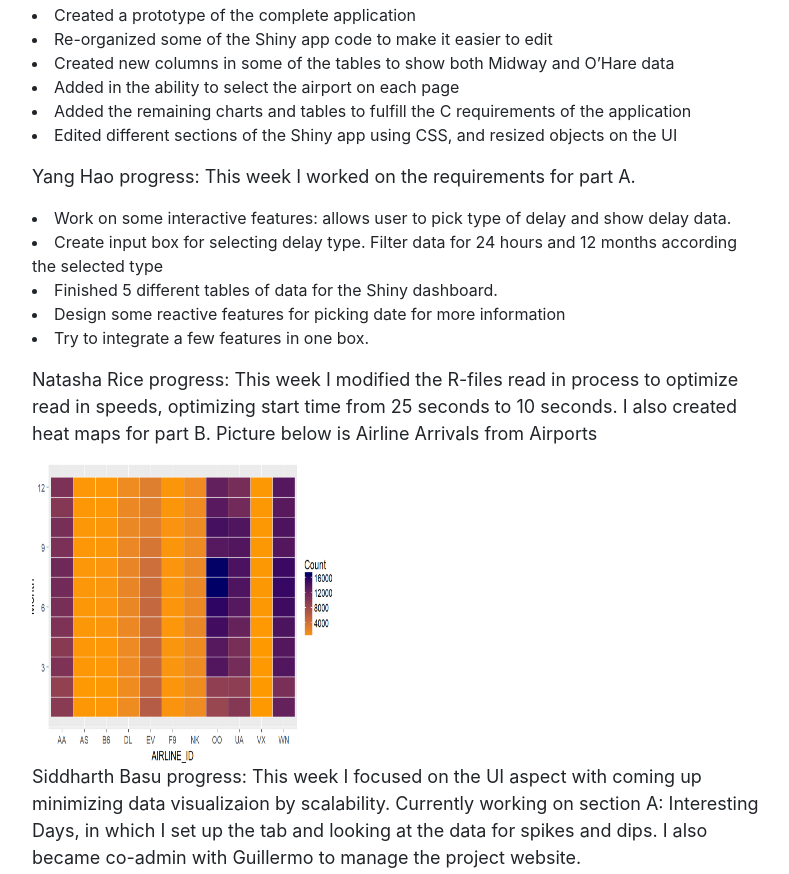
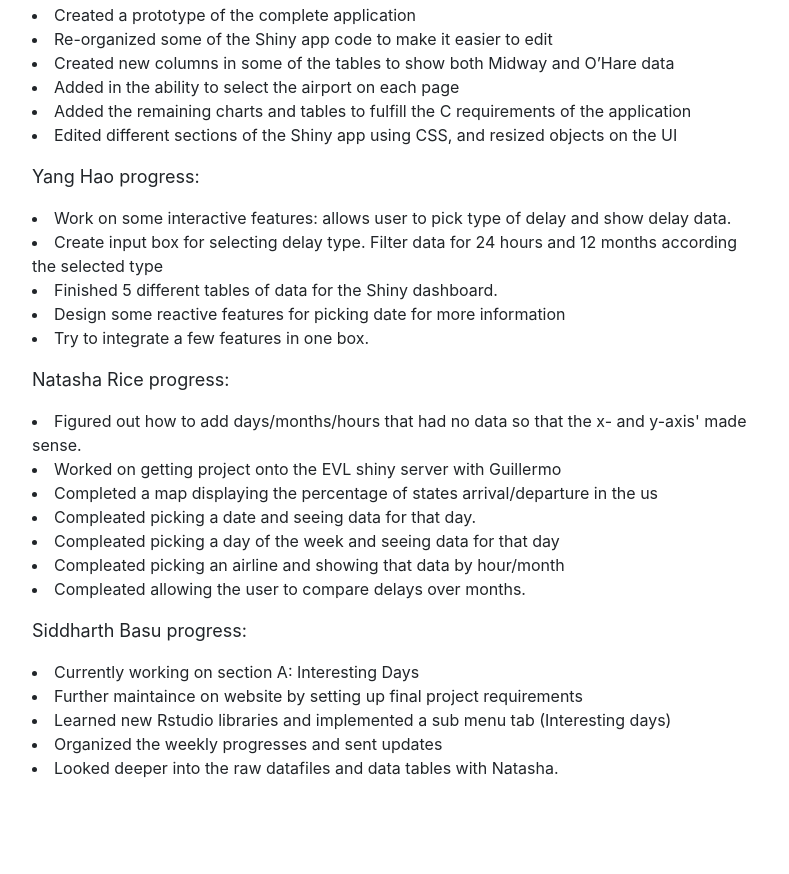
Before and after one commit to guillermokrh/CS-424---Project-2-Website, a website with bundled scripts: page index.html in a window 1280 px wide. Shown: the part 3075-3949 px from the top of the page, without its empty margins (243-1032 px from the left). Built offline with nearby package versions, Linux system fonts and the light colour scheme; a web font is replaced by a local one.

Commit message:
Natasha's and Sid' Progress
March 16th, 2018

```diff
--- a/index.html
+++ b/index.html
@@ -38,7 +38,7 @@
           Menu
           <i class="fa fa-bars"></i>
         </button>
-        <div class="collapse navbar-collapse" id="navbarResponsive">
+         <div class="collapse navbar-collapse" id="navbarResponsive">
           <ul class="navbar-nav ml-auto">
             <li class="nav-item">
               <a class="nav-link js-scroll-trigger" href="#description">Progress</a>
@@ -143,7 +143,7 @@
                 <li> Added the remaining charts and tables to fulfill the C requirements of the application </li>
                 <li> Edited different sections of the Shiny app using CSS, and resized objects on the UI </li>
             </p>
-                <p>Yang Hao progress: This week I worked on the requirements for part A.
+                <p>Yang Hao progress:
 
                   <li>Work on some interactive features: allows user to pick type of delay and show delay data. </li>
                   <li>Create input box for selecting delay type. Filter data for 24 hours and 12 months according the selected type</li>
@@ -151,13 +151,28 @@
                   <li>Design some reactive features for picking date for more information</li>
               <li>Try to integrate a few features in one box. </li>
             </p>
-            <p>Natasha Rice progress:  This week I modified the R-files read in process to optimize read in speeds, optimizing start time from 25 seconds to 10 seconds. I also created heat maps for part B.
-            Picture below is Airline Arrivals from Airports</p>
+            <p>Natasha Rice progress:
+                <li>Figured out how to add days/months/hours that had no data so that the x- and y-axis' made sense.</li>
+                <li>Worked on getting project onto the EVL shiny server with Guillermo </li>
+                <li>Completed a map displaying the percentage of states arrival/departure in the us</li>
+                <li>Compleated picking a date and seeing data for that day.</li>
+                <li>Compleated picking a day of the week and seeing data for that day</li>
+                <li>Compleated picking an airline and showing that data by hour/month</li>
+                <li>Compleated allowing the user to compare delays over months.</li>
 
-              <img src="img/image.png" width="300" height="300">
+               </p>
 
 
-              <p>Siddharth Basu progress: This week I focused on the UI aspect with coming up minimizing data visualizaion by scalability. Currently working on section A: Interesting Days, in which I set up the tab and looking at the data for spikes and dips. I also became co-admin with Guillermo to manage the project website.</p>
+
+
+              <p>Siddharth Basu progress:
+                <li>Currently working on section A: Interesting Days</li>
+                <li>Further maintaince on website by setting up final project requirements</li>
+                <li>Learned new Rstudio libraries and implemented a sub menu tab (Interesting days) </li>
+                <li>Organized the weekly progresses and sent updates </li>
+                <li>Looked deeper into the raw datafiles and data tables with Natasha.</li>
+
+              </p>
 
           </div>
         </div>
```
